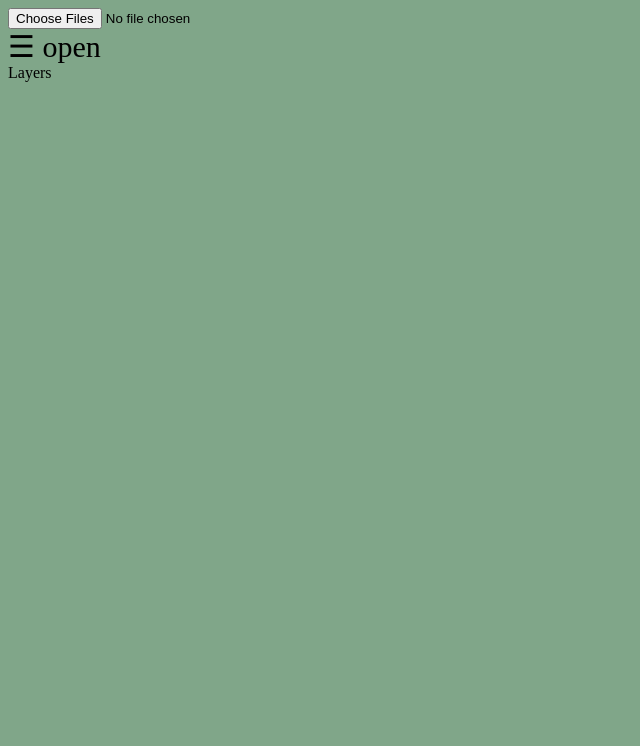
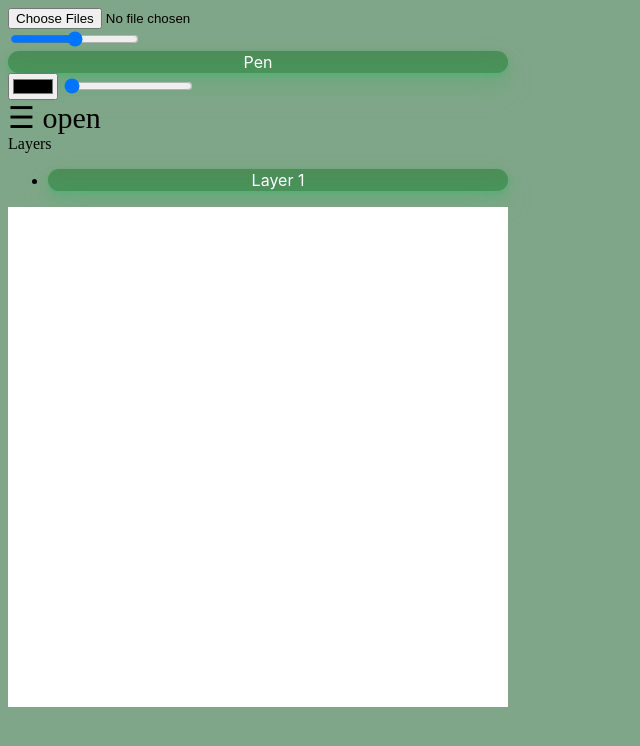
Before and after one commit to MeabhG97/ImageEditor, a plain HTML site: page public_html/index.html in a window 1280 px wide. Shown: the whole page, without its empty margins (0-640 px from the left). Drawn offline with Linux system fonts and the light colour scheme.

Commit message:
Fixing merge

```diff
--- a/public_html/index.html
+++ b/public_html/index.html
@@ -10,8 +10,6 @@ Click nbfs://nbhost/SystemFileSystem/Templates/Other/html.html to edit this temp
         <meta name="viewport" content="width=device-width, initial-scale=1.0">
         <link href="styles/index-style.css" rel="stylesheet" type="text/css"/>
         <script src="scripts/RenderCanvas.js" type="module"></script>
-        <script src="scripts/Comp1.js" type="module"></script>
-        <script src="scripts/GlobalComp.js" type="module"></script>
         <script src="scripts/Threshold.js" type="module"></script>
         <script src="scripts/Posterise.js" type="module"></script>
         <script src="scripts/Invert.js" type="module"></script>
@@ -37,6 +35,19 @@ Click nbfs://nbhost/SystemFileSystem/Templates/Other/html.html to edit this temp
                     <input type="file" id="inputImage" accept="image/*"
                            multiple/>
                 </form>
+
+                 <div id="rotate">
+                    <input type="range" id="rotateSlider" min="-180" max="180"
+                           value="0"/>
+                </div>
+
+                <div id="penOptions">
+                    <button type="button" id="penSelect">Pen</button>
+                    <input type="color" id="penColor">
+
+                    <input type="range" id="penSize" min="1" max="10" value="1"/>
+                </div>
+
                  <nav>
                <span style="font-size:30px;cursor:pointer" onclick="openNav()">&#9776; open</span>
                <div id="mySidenav" class="sidenav">
--- a/public_html/scripts/RenderCanvas.js
+++ b/public_html/scripts/RenderCanvas.js
@@ -10,6 +10,13 @@ import {mouseDownHandler} from './imageTransFormations.js';
 import {mouseMoveHandler} from './imageTransFormations.js';
 import {rotateImage} from './imageTransFormations.js';
 import {scaleImage} from './imageTransFormations.js';
+
+import {applySepia} from './Sepia.js';
+import {applyBrightness} from './Brightness.js';
+import {applyGreyscale} from './Greyscale.js';
+import {applyInvert} from './Invert.js';
+import {applyPosterise} from './Posterise.js';
+import {applyThreshold} from './Threshold.js';
 
 export {renderCanvas, offScreenCanvases, canvasNames, images,
     CANVAS_WIDTH, CANVAS_HEIGHT, penSelected, penColor, penSize, canvasBounds};
@@ -40,6 +47,13 @@ window.onload = () => {
     document.getElementById('penSelect').addEventListener('click', penSelect);
     document.getElementById('penColor').addEventListener('change', penColorSelect);
     document.getElementById('penSize').addEventListener('change', penSizeSelect);
+
+    document.getElementById('sepia').addEventListener('click', applySepia);
+    document.getElementById('brightness').addEventListener('click', applyBrightness);
+    document.getElementById('greyscale').addEventListener('click', applyGreyscale);
+    document.getElementById('invert').addEventListener('click', applyInvert);
+    document.getElementById('posterise').addEventListener('click', applyPosterise);
+    document.getElementById('threshold').addEventListener('click', applyThreshold);
 
     //Canvas Setup
     canvas = document.getElementById('canvas');
```
Also changed, not shown: 1 other file.
